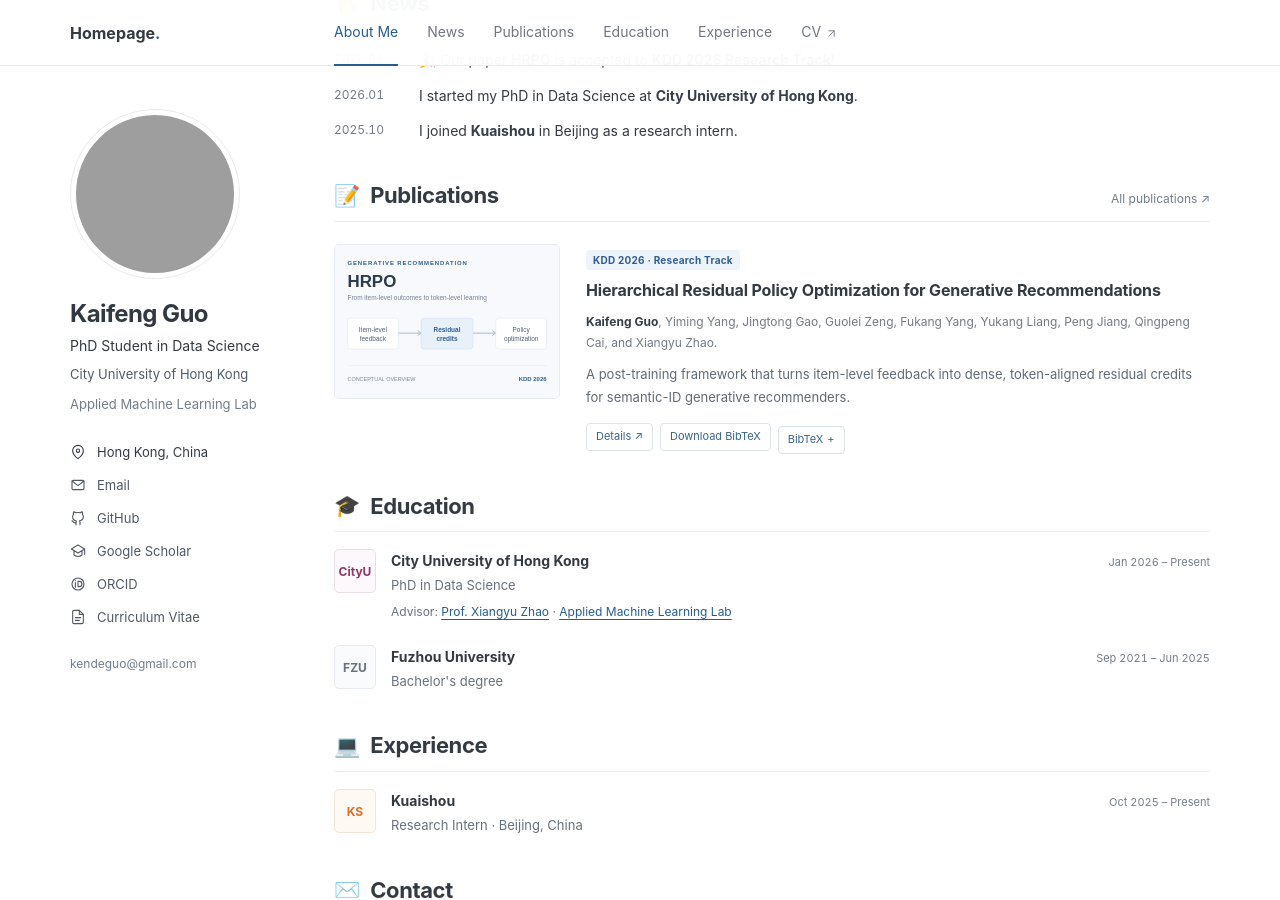
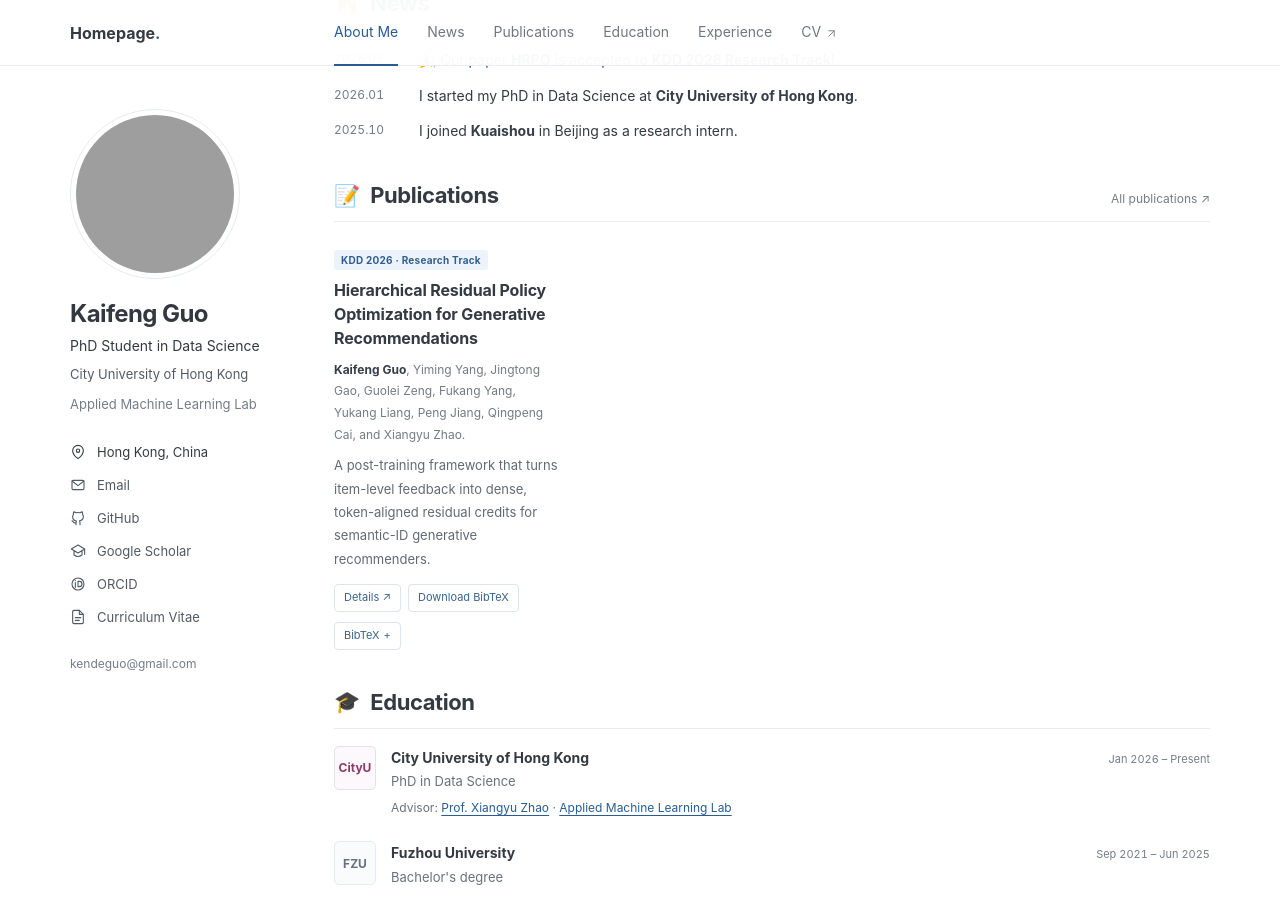
Before and after one commit to kaifengGuo/kaifengguo.github.io, a Jekyll site: the page built from _pages/about.md, in a window 1280 px wide and 900 px high, scrolled down 484 px. Built offline with Jekyll 4.4.1, drawn with Linux system fonts in a browser that asks for light colours; grey boxes are pictures that could not be loaded.

Commit message:
Remove publication illustration from homepage

```diff
--- a/_pages/about.md
+++ b/_pages/about.md
@@ -33,30 +33,6 @@
     <a href="{{ '/publications/' | relative_url }}">All publications <span aria-hidden="true">↗</span></a>
   </div>
   <article class="publication">
-    <a class="publication__visual" href="{{ '/publication/2026-05-16-hrpo-kdd2026/' | relative_url }}" aria-label="Read about Hierarchical Residual Policy Optimization for Generative Recommendations">
-      <svg xmlns="http://www.w3.org/2000/svg" viewBox="0 0 450 308" role="img" aria-labelledby="hrpo-diagram-title hrpo-diagram-description">
-        <title id="hrpo-diagram-title">HRPO: Hierarchical Residual Policy Optimization</title>
-        <desc id="hrpo-diagram-description">A conceptual overview: item-level feedback is converted into token-aligned residual credits for policy optimization in generative recommendation.</desc>
-        <rect width="450" height="308" fill="#f7f9fc"/>
-        <text x="25" y="40" fill="#315e8e" font-family="Arial,sans-serif" font-size="12" font-weight="700" letter-spacing="1.8">GENERATIVE RECOMMENDATION</text>
-        <text x="25" y="84" fill="#2b3b50" font-family="Arial,sans-serif" font-size="34" font-weight="700">HRPO</text>
-        <text x="25" y="111" fill="#778292" font-family="Arial,sans-serif" font-size="13">From item-level outcomes to token-level learning</text>
-        <path d="M127 177h46m104 0h46" fill="none" stroke="#a9bacf" stroke-width="2"/>
-        <path d="m166 172 7 5-7 5m150-10 7 5-7 5" fill="none" stroke="#a9bacf" stroke-width="2"/>
-        <rect x="25" y="147" width="102" height="62" rx="6" fill="#fff" stroke="#dce4ee"/>
-        <rect x="173" y="147" width="104" height="62" rx="6" fill="#e8f0fa" stroke="#cddded"/>
-        <rect x="323" y="147" width="102" height="62" rx="6" fill="#fff" stroke="#dce4ee"/>
-        <text x="76" y="174" text-anchor="middle" fill="#536176" font-family="Arial,sans-serif" font-size="13">Item-level</text>
-        <text x="76" y="193" text-anchor="middle" fill="#536176" font-family="Arial,sans-serif" font-size="13">feedback</text>
-        <text x="225" y="174" text-anchor="middle" fill="#315e8e" font-family="Arial,sans-serif" font-size="13" font-weight="700">Residual</text>
-        <text x="225" y="193" text-anchor="middle" fill="#315e8e" font-family="Arial,sans-serif" font-size="13" font-weight="700">credits</text>
-        <text x="374" y="174" text-anchor="middle" fill="#536176" font-family="Arial,sans-serif" font-size="13">Policy</text>
-        <text x="374" y="193" text-anchor="middle" fill="#536176" font-family="Arial,sans-serif" font-size="13">optimization</text>
-        <path d="M25 242h400" fill="none" stroke="#e2e8f0"/>
-        <text x="25" y="274" fill="#7d8795" font-family="Arial,sans-serif" font-size="11">CONCEPTUAL OVERVIEW</text>
-        <text x="425" y="274" text-anchor="end" fill="#315e8e" font-family="Arial,sans-serif" font-size="12" font-weight="700">KDD 2026</text>
-      </svg>
-    </a>
     <div class="publication__body">
       <span class="publication__venue">KDD 2026 · Research Track</span>
       <h3><a href="{{ '/publication/2026-05-16-hrpo-kdd2026/' | relative_url }}">Hierarchical Residual Policy Optimization for Generative Recommendations</a></h3>
```
